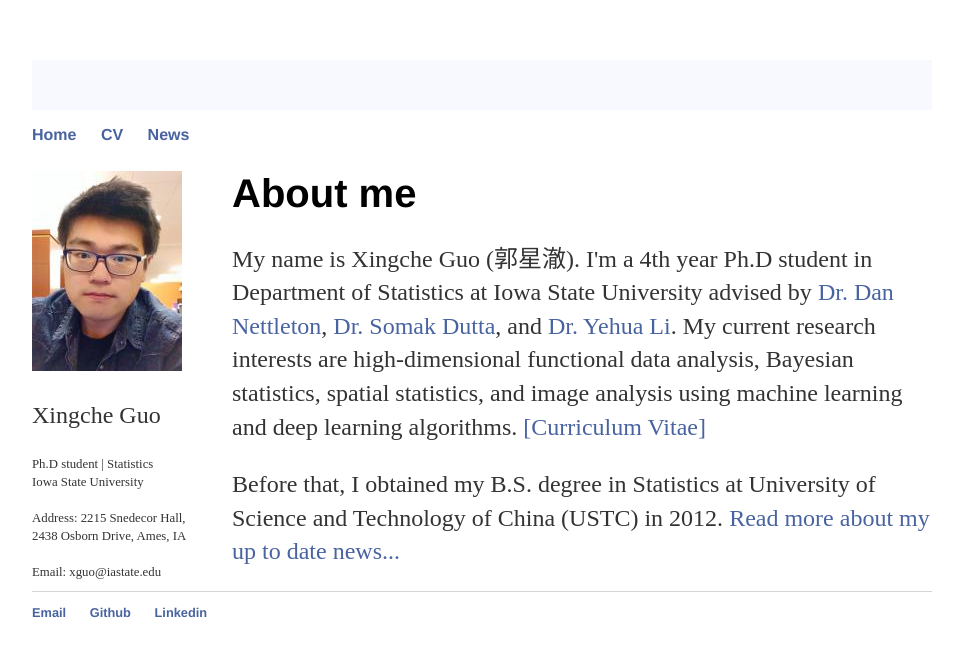
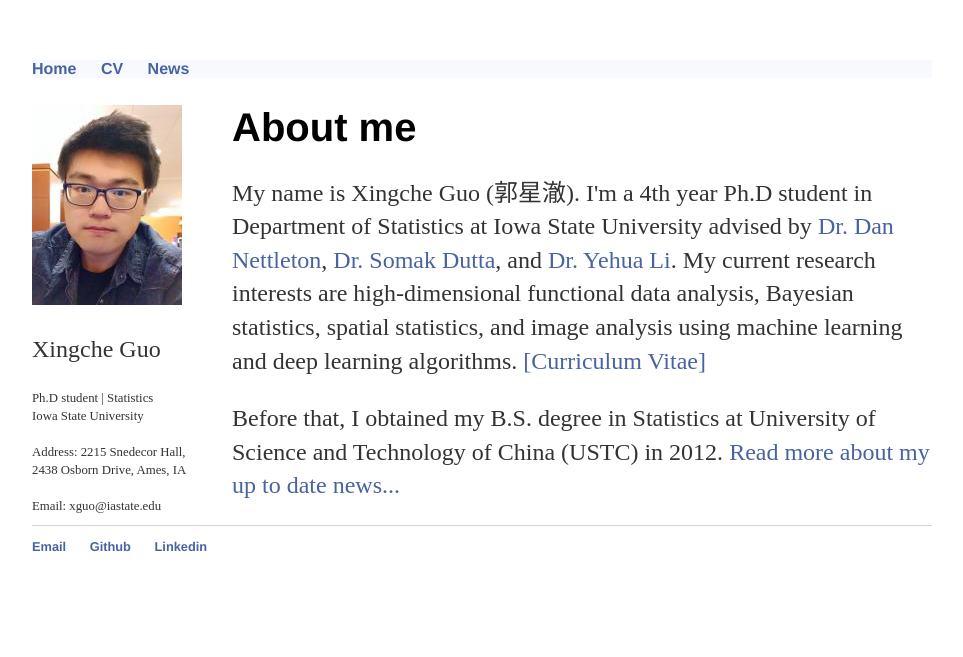
Before and after one commit to xingcheg/xingcheg.github.io, a Jekyll site: the page built from index.html, in a window 1280 px wide. Shown: the top 657 px of the page, without its empty margins (158-1121 px from the left). Built offline with Jekyll 4.4.1, drawn with Linux system fonts in a browser that asks for light colours.

Commit message:
Update main.css

```diff
--- a/css/main.css
+++ b/css/main.css
@@ -30,11 +30,6 @@ footer {
     font-size: .8em;
 }
 
-header {
-  height: 50px;
-  background-color: #F8F8FF;
-}
-
 ul.posts {
     margin: 20px auto 40px;
     font-size: 1.5em;
@@ -49,6 +44,10 @@ body {
     width: 900px;
     /*background-color: #F8F8FF;*/
     /*background-image: url("https://github.com/xingcheg/xingcheg.github.io/raw/master/img/beach.jpg");*/
+}
+
+nav {
+     background-color: #F8F8FF;
 }
 
 .container {
```
